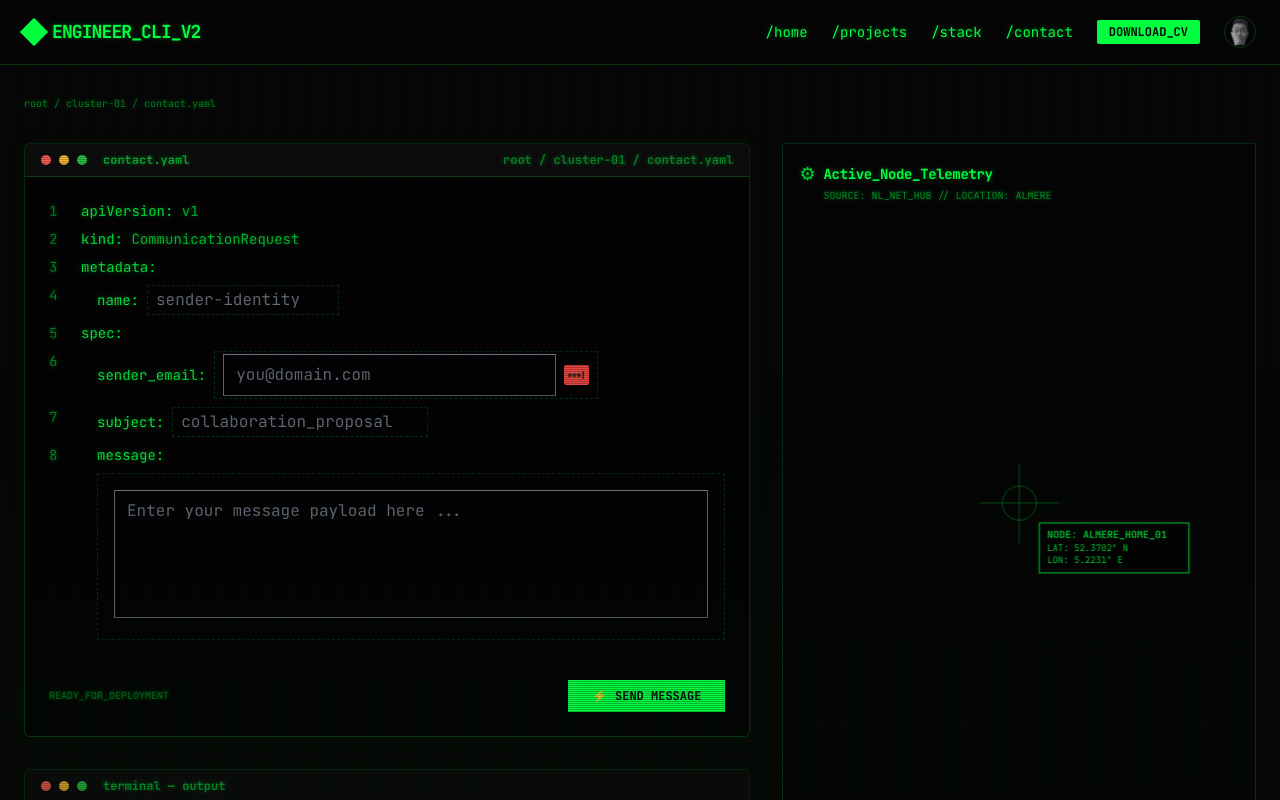
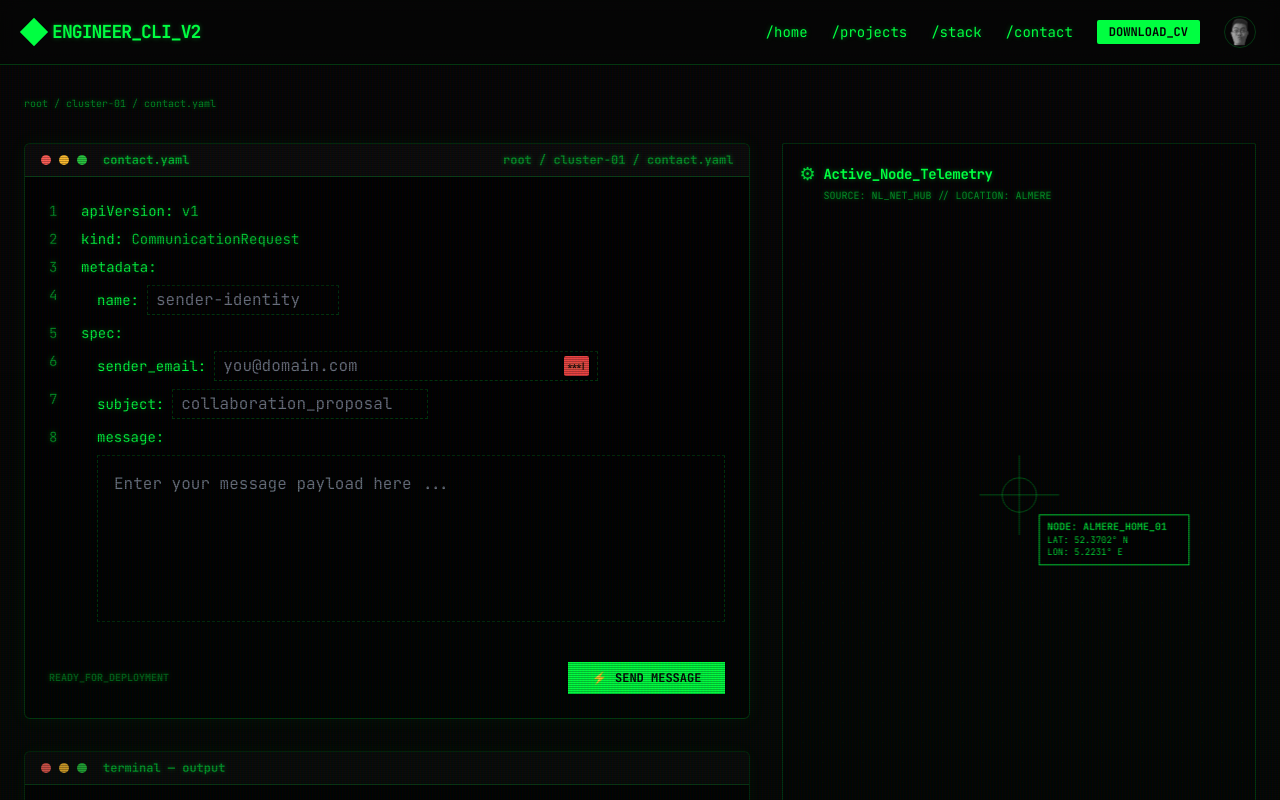
Before and after one commit to tranmani/portfolio, a Next.js app: page /contact in a window 1280 px wide. Shown: the top 800 px of the page. Built offline with nearby package versions, Linux system fonts and the light colour scheme.

Commit message:
fix conteact form field outline

```diff
--- a/components/YamlForm.tsx
+++ b/components/YamlForm.tsx
@@ -79,7 +79,7 @@ const YamlForm: React.FC = () => {
             onChange={handleChange}
             required
             placeholder="sender-identity"
-            className="bg-transparent border border-dashed border-terminal-border px-2 py-0.5 outline-none focus:border-terminal-green transition-colors text-terminal-green/80 w-48"
+            className="bg-transparent border border-dashed border-terminal-border px-2 py-0.5 outline-none focus:outline-none focus:ring-0 focus:border-terminal-green transition-colors text-terminal-green/80 w-48"
           />
         </div>
       </div>
@@ -99,7 +99,7 @@ const YamlForm: React.FC = () => {
               onChange={handleChange}
               required
               placeholder="you@domain.com"
-              className="bg-transparent outline-none text-terminal-green/80 w-full"
+              className="bg-transparent outline-none focus:outline-none focus:ring-0 border-none p-0 text-terminal-green/80 w-full"
             />
             <div className="flex items-center bg-red-500 px-1 rounded-sm flex-shrink-0">
                <span className="text-[8px] text-black font-bold tracking-tighter">***|</span>
@@ -117,7 +117,7 @@ const YamlForm: React.FC = () => {
             value={formData.subject}
             onChange={handleChange}
             placeholder="collaboration_proposal"
-            className="bg-transparent border border-dashed border-terminal-border px-2 py-0.5 outline-none focus:border-terminal-green transition-colors text-terminal-green/80 w-64"
+            className="bg-transparent border border-dashed border-terminal-border px-2 py-0.5 outline-none focus:outline-none focus:ring-0 focus:border-terminal-green transition-colors text-terminal-green/80 w-64"
           />
         </div>
       </div>
@@ -125,14 +125,14 @@ const YamlForm: React.FC = () => {
         <span className="text-terminal-green/50 w-4 select-none">8</span>
         <div className="pl-4 grow">
           <span className="text-terminal-green">message:</span>
-          <div className="mt-2 border border-dashed border-terminal-border p-4 relative min-h-[150px]">
+          <div className="mt-2 border border-dashed border-terminal-border p-4 relative min-h-[150px] focus-within:border-terminal-green transition-colors">
             <textarea
               name="message"
               value={formData.message}
               onChange={handleChange}
               required
               placeholder="Enter your message payload here ..."
-              className="bg-transparent w-full h-32 outline-none resize-none text-terminal-green/80"
+              className="bg-transparent w-full h-32 outline-none focus:outline-none focus:ring-0 border-none p-0 resize-none text-terminal-green/80"
             />
           </div>
         </div>
```
